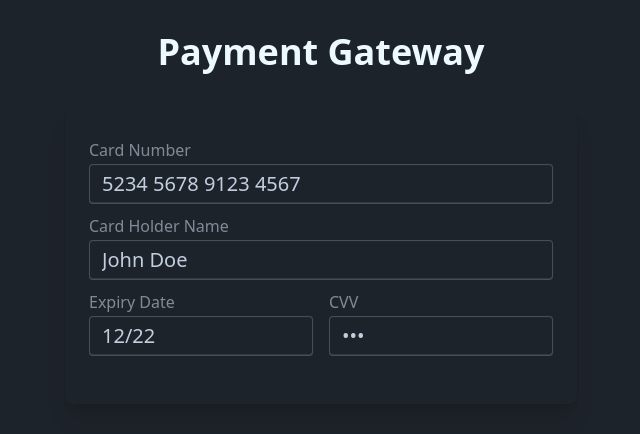
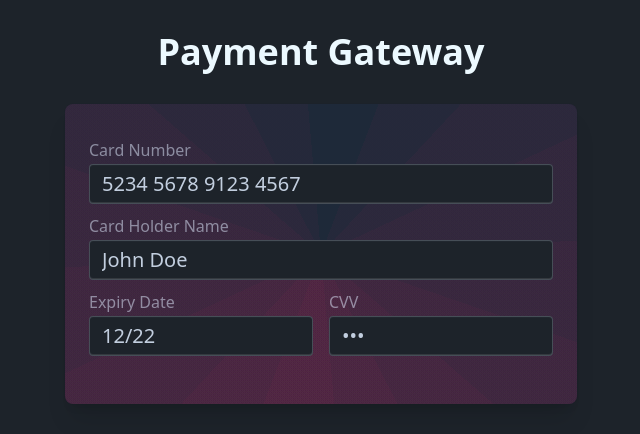
Before and after one commit to Aleksei-Michnik/nodejs-api-visa, a React (Vite) app in the folder frontend/: page / in a window 1280 px wide. Shown: the top 434 px of the page, without its empty margins (319-959 px from the left). Built offline with nearby package versions, Linux system fonts and the light colour scheme; no server answers.

Commit message:
Add styled background to PaymentForm component

```diff
--- /dev/null
+++ b/frontend/src/components/PaymentForm.styles.css
@@ -0,0 +1,14 @@
+/* src/components/PaymentList.styles.css */
+
+@layer components {
+    .payment-form {
+        background-image: linear-gradient(111deg,  transparent 50%, #e91e6309 50%),
+            linear-gradient(133deg,  transparent 50%, #e91e6309 50%),
+            linear-gradient(155deg,  transparent 50%, #e91e6309 50%),
+            linear-gradient(177deg,  transparent 50%, #e91e6309 50%),
+            linear-gradient(199deg,  transparent 50%, #e91e6309 50%),
+            linear-gradient(221deg,  transparent 50%, #e91e6309 50%),
+            linear-gradient(243deg,  transparent 50%, #e91e6309 50%),
+            linear-gradient(265deg,  transparent 50%, #e91e6309 50%);
+    }
+}
--- a/frontend/src/components/PaymentForm.tsx
+++ b/frontend/src/components/PaymentForm.tsx
@@ -1,4 +1,5 @@
 import React, { useState } from 'react';
+import './PaymentForm.styles.css';
 
 interface PaymentFormProps {
     onSubmit: (paymentDetails: {
@@ -28,7 +29,7 @@ const PaymentForm: React.FC<PaymentFormProps> = ({onSubmit}) => {
     };
 
     return <form className="flex flex-col gap-8 items-center" onSubmit={handleSubmit}>
-      <div className="dark:bg-gray-800 rounded-lg px-6 pt-8 pb-12 ring shadow-xl ring-gray-900/5 max-w-lg flex flex-wrap gap-2 text-left">
+      <div className="payment-form bg-gray-800 rounded-lg px-6 pt-8 pb-12 ring shadow-xl ring-gray-900/5 max-w-lg flex flex-wrap gap-2 text-left">
         <input
           type="hidden"
           value={amount}
```
